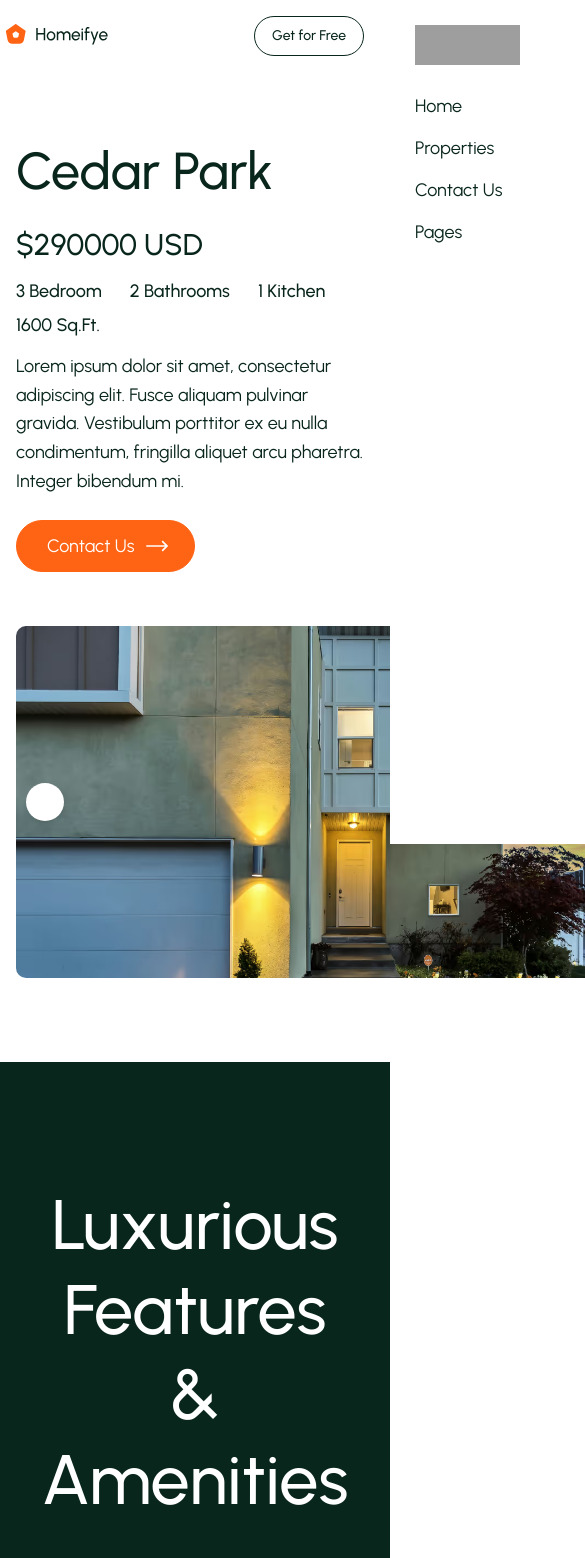
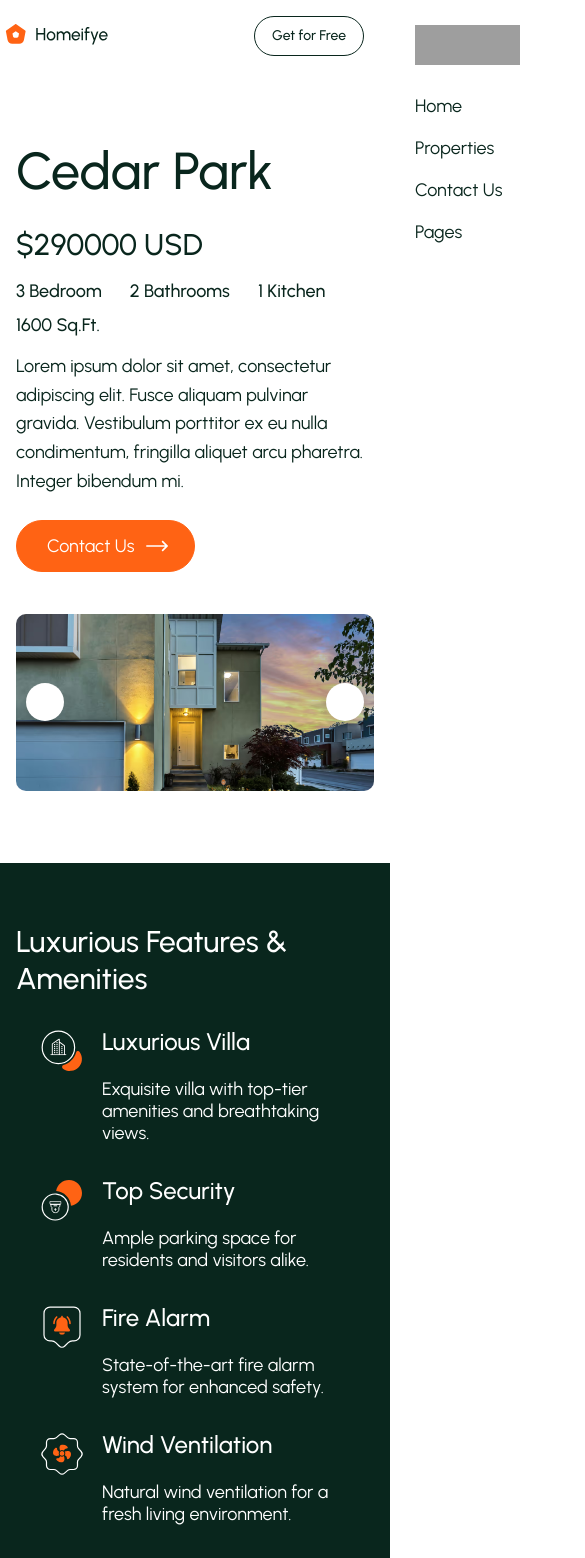
Before and after one commit to osamadweikat/Homeifye, a React (Create React App) app: page /pd in a window 390 px wide. Shown: the top 1558 px of the page, 585 px wide, since content can reach past the window. Built offline with nearby package versions, Linux system fonts and the light colour scheme; grey boxes are pictures that could not be loaded; some icons are missing.

Commit message:
make property features component full responsive

```diff
--- a/src/components/properties-details-hero-section/properties-details-hero-section.css
+++ b/src/components/properties-details-hero-section/properties-details-hero-section.css
@@ -107,7 +107,6 @@
   justify-content: center;
   align-items: center;
   border-radius: 16px;
-  min-height: 400px;
   aspect-ratio: 16/9;
   overflow: hidden;
 }
--- a/src/components/property-feature-section/PropertyFeatureSection.jsx
+++ b/src/components/property-feature-section/PropertyFeatureSection.jsx
@@ -1,4 +1,6 @@
 import "./property-feature-section.css";
+import { useEffect } from "react";
+import useInViewObserver from "../../hooks/useInViewObserver";
 import PropertyFeatures1 from "../../assets/images/property-features-1.svg";
 import PropertyFeatures2 from "../../assets/images/property-features-2.svg";
 import PropertyFeatures3 from "../../assets/images/property-features-3.svg";
@@ -7,6 +9,16 @@ import PropertyFeatures5 from "../../assets/images/property-features-5.svg";
 import PropertyFeatures6 from "../../assets/images/property-features-6.svg";
 
 export default function PropertyFeatureSection() {
+  useInViewObserver(".property-feature-heading h2", {}, true);
+  useInViewObserver(".property-feature-details-item", {}, true);
+
+  useEffect(() => {
+    const items = document.querySelectorAll(".property-feature-details-item");
+    items.forEach((item, index) => {
+      item.style.transitionDelay = `${0.2 + index * 0.1}s`;
+    });
+  }, []);
+
   return (
     <div className="property-feature-padding">
       <div className="property-feature-container">
@@ -23,6 +35,7 @@ export default function PropertyFeatureSection() {
               </p>
             </div>
           </div>
+
           <div className="property-feature-details-item">
             <img src={PropertyFeatures2} alt="property-features2" />
             <div className="property-feature-details-item-text">
@@ -30,6 +43,7 @@ export default function PropertyFeatureSection() {
               <p>Ample parking space for residents and visitors alike.</p>
             </div>
           </div>
+
           <div className="property-feature-details-item">
             <img src={PropertyFeatures3} alt="property-features3" />
             <div className="property-feature-details-item-text">
@@ -37,6 +51,7 @@ export default function PropertyFeatureSection() {
               <p>State-of-the-art fire alarm system for enhanced safety.</p>
             </div>
           </div>
+
           <div className="property-feature-details-item">
             <img src={PropertyFeatures4} alt="property-features4" />
             <div className="property-feature-details-item-text">
@@ -44,6 +59,7 @@ export default function PropertyFeatureSection() {
               <p>Natural wind ventilation for a fresh living environment.</p>
             </div>
           </div>
+
           <div className="property-feature-details-item">
             <img src={PropertyFeatures5} alt="property-features5" />
             <div className="property-feature-details-item-text">
@@ -51,6 +67,7 @@ export default function PropertyFeatureSection() {
               <p>Secure, ample parking for residents and guests.</p>
             </div>
           </div>
+
           <div className="property-feature-details-item">
             <img src={PropertyFeatures6} alt="property-features6" />
             <div className="property-feature-details-item-text">
--- a/src/components/property-feature-section/property-feature-section.css
+++ b/src/components/property-feature-section/property-feature-section.css
@@ -65,3 +65,113 @@
   font-weight: 400;
   color: white;
 }
+
+.property-feature-heading h2,
+.property-feature-details-item {
+  opacity: 0;
+  transform: translateY(40px);
+  transition: all 0.8s ease;
+}
+
+.property-feature-heading h2.in-view {
+  opacity: 1;
+  transform: translateY(0);
+  transition-delay: 0s;
+}
+
+.property-feature-details-item.in-view {
+  opacity: 1;
+  transform: translateY(0);
+}
+
+@media (max-width: 1280px) {
+  .property-feature-details {
+    gap: 60px 100px;
+  }
+
+  .property-feature-details-item {
+    justify-content: flex-start;
+    align-items: center;
+  }
+
+  .property-feature-details-item img {
+    width: 80px;
+  }
+}
+
+@media (max-width: 990px) {
+  .property-feature-padding {
+    padding-top: 100px;
+    padding-bottom: 100px;
+  }
+
+  .property-feature-heading {
+    max-width: none;
+  }
+
+  .property-feature-heading h2 {
+    max-width: 470px;
+    margin-bottom: 30px;
+  }
+
+  .property-feature-details {
+    grid-template-columns: minmax(250px, 1fr) minmax(250px, 1fr);
+  }
+
+  .property-feature-details-item-text h3 {
+    font-size: 24px;
+  }
+}
+
+@media (max-width: 770px) {
+  .property-feature-padding {
+    padding: 60px 16px;
+  }
+
+  .property-feature-heading h2 {
+    max-width: 380px;
+    margin-left: 0px;
+    text-align: left;
+    font-size: 45px;
+  }
+
+  .property-feature-details {
+    grid-template-columns: 1fr 1fr;
+  }
+
+  .property-feature-details-item {
+    flex-flow: column;
+  }
+  .property-feature-details-item img {
+    margin-right: 170px;
+  }
+}
+
+@media (max-width: 679px) {
+  .property-feature-heading h2 {
+    max-width: 310px;
+    font-size: 30px;
+  }
+
+  .property-feature-details {
+    place-items: center;
+    row-gap: 32px;
+    grid-template-columns: 1fr;
+  }
+
+  .property-feature-details-item {
+    flex-flow: row;
+    justify-content: flex-start;
+    align-items: flex-start;
+  }
+
+  .property-feature-details-item img {
+    width: 48px;
+    margin: 0px;
+  }
+
+  .property-feature-details-item-text {
+    max-width: 320px;
+    text-align: left;
+  }
+}
```
